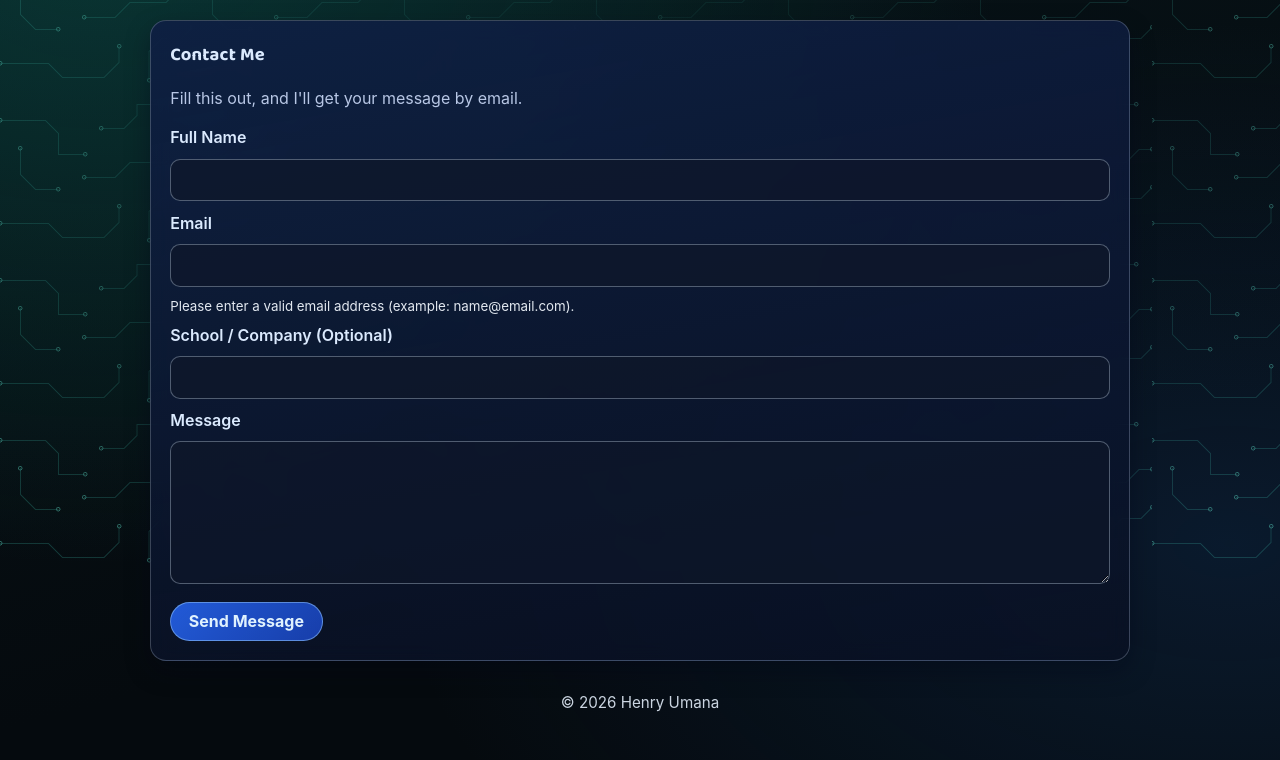
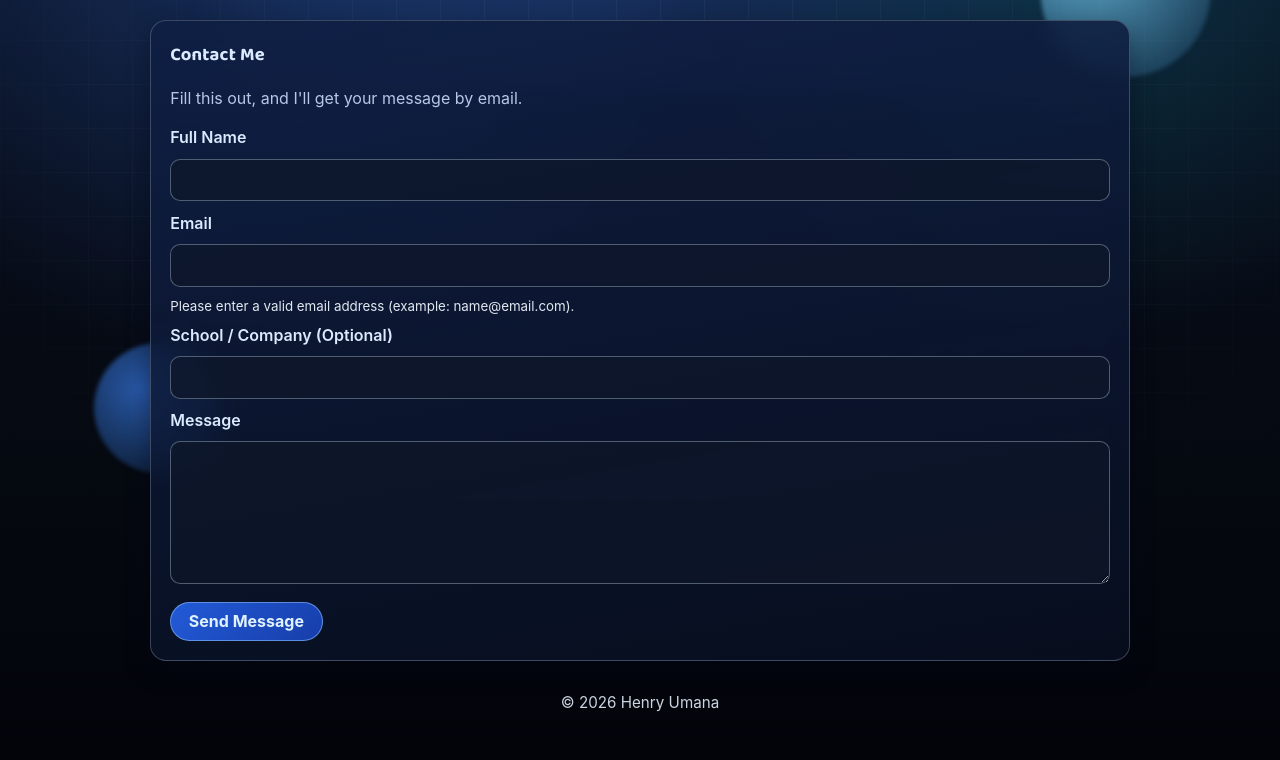
Before and after one commit to henrymumana/henrymumana.github.io, a plain HTML site: page contact.html in a window 1280 px wide. Shown: the part 224-984 px from the top of the page. Drawn offline with Linux system fonts and the light colour scheme.

Commit message:
Restore the previous blue background

```diff
--- a/contact.html
+++ b/contact.html
@@ -17,11 +17,14 @@
     <meta name="twitter:description" content="Get in touch with Henry Umana via the contact form." />
     <meta name="twitter:image" content="https://henrymumana.github.io/banner-preview.svg" />
     <link rel="canonical" href="https://henrymumana.github.io/contact.html" />
-    <link rel="stylesheet" href="styles.css?v=3" />
+    <link rel="stylesheet" href="styles.css?v=4" />
     <link rel="icon" type="image/svg+xml" href="favicon.svg" />
   </head>
   <body>
-    <div class="circuit-pattern" aria-hidden="true"></div>
+    <div class="background-glow" aria-hidden="true"></div>
+    <div class="grid-overlay" aria-hidden="true"></div>
+    <div class="floating-orb orb-one" aria-hidden="true"></div>
+    <div class="floating-orb orb-two" aria-hidden="true"></div>
 
     <main class="container">
       <header class="top-bar top-bar-right">
--- a/styles.css
+++ b/styles.css
@@ -1,7 +1,8 @@
 @import url("https://fonts.googleapis.com/css2?family=Baloo+2:wght@600;700;800&display=swap");
 
 :root {
-  --bg: #050a0e;
+  --bg: #050910;
+  --bg-soft: #0f1f3d;
   --card: rgba(9, 16, 35, 0.76);
   --text: #e2e8f0;
   --muted: #b8c7e5;
@@ -17,6 +18,10 @@
 html {
   scroll-behavior: smooth;
   min-height: 100%;
+  background:
+    radial-gradient(circle at 20% 10%, rgba(59, 130, 246, 0.3), transparent 36%),
+    radial-gradient(circle at 85% 15%, rgba(34, 211, 238, 0.2), transparent 30%),
+    linear-gradient(180deg, #0a1025 0%, var(--bg) 70%, #02040a 100%);
   background-color: var(--bg);
 }
 
@@ -26,20 +31,67 @@ body {
   font-family: Inter, system-ui, -apple-system, Segoe UI, Roboto, sans-serif;
   color: var(--text);
   background:
-    radial-gradient(ellipse at 8% 16%, rgba(13, 112, 99, 0.36), transparent 54%),
-    radial-gradient(ellipse at 96% 78%, rgba(20, 59, 109, 0.32), transparent 48%),
-    linear-gradient(165deg, #08171c, var(--bg) 72%);
+    radial-gradient(circle at 20% 10%, rgba(59, 130, 246, 0.3), transparent 36%),
+    radial-gradient(circle at 85% 15%, rgba(34, 211, 238, 0.2), transparent 30%),
+    linear-gradient(180deg, #0a1025 0%, var(--bg) 70%, #02040a 100%);
+  background-color: var(--bg);
   position: relative;
   overflow-x: hidden;
 }
 
-.circuit-pattern {
+.background-glow {
+  position: fixed;
+  inset: -12% 0 auto;
+  height: 410px;
+  background: radial-gradient(circle, rgba(59, 130, 246, 0.32) 0%, rgba(59, 130, 246, 0) 70%);
+  pointer-events: none;
+}
+
+.grid-overlay {
   position: fixed;
   inset: 0;
+  background-image:
+    linear-gradient(rgba(148, 163, 184, 0.08) 1px, transparent 1px),
+    linear-gradient(90deg, rgba(148, 163, 184, 0.08) 1px, transparent 1px);
+  background-size: 44px 44px;
+  mask-image: radial-gradient(ellipse at center, black 30%, transparent 85%);
   pointer-events: none;
-  background: url("circuit-pattern.png") repeat;
-  background-size: 192px 160px;
-  mask-image: radial-gradient(ellipse at center, rgba(0, 0, 0, 0.22) 20%, #000 88%);
+}
+
+.floating-orb {
+  position: fixed;
+  border-radius: 50%;
+  filter: blur(2px);
+  pointer-events: none;
+  animation: drift 12s ease-in-out infinite;
+}
+
+.orb-one {
+  width: 170px;
+  height: 170px;
+  right: 6vw;
+  top: 18vh;
+  background: radial-gradient(circle at 30% 30%, rgba(125, 211, 252, 0.7), rgba(37, 99, 235, 0.05));
+}
+
+.orb-two {
+  width: 130px;
+  height: 130px;
+  left: 7vw;
+  bottom: 12vh;
+  animation-delay: -4s;
+  background: radial-gradient(circle at 35% 35%, rgba(59, 130, 246, 0.65), rgba(14, 116, 144, 0.05));
+}
+
+@keyframes drift {
+  0%,
+  100% {
+    transform: translateY(0px) translateX(0px);
+  }
+
+  50% {
+    transform: translateY(-14px) translateX(8px);
+  }
 }
 
 .container {
```
Also changed, not shown: index.html (+5 -2 lines), thanks.html (+5 -2 lines), circuit-pattern.png (deleted).
